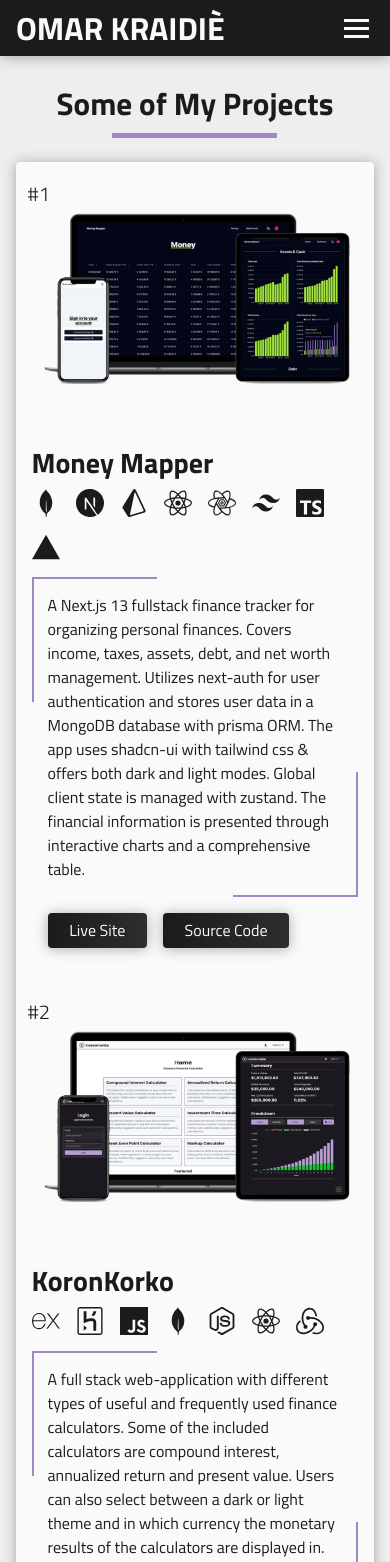
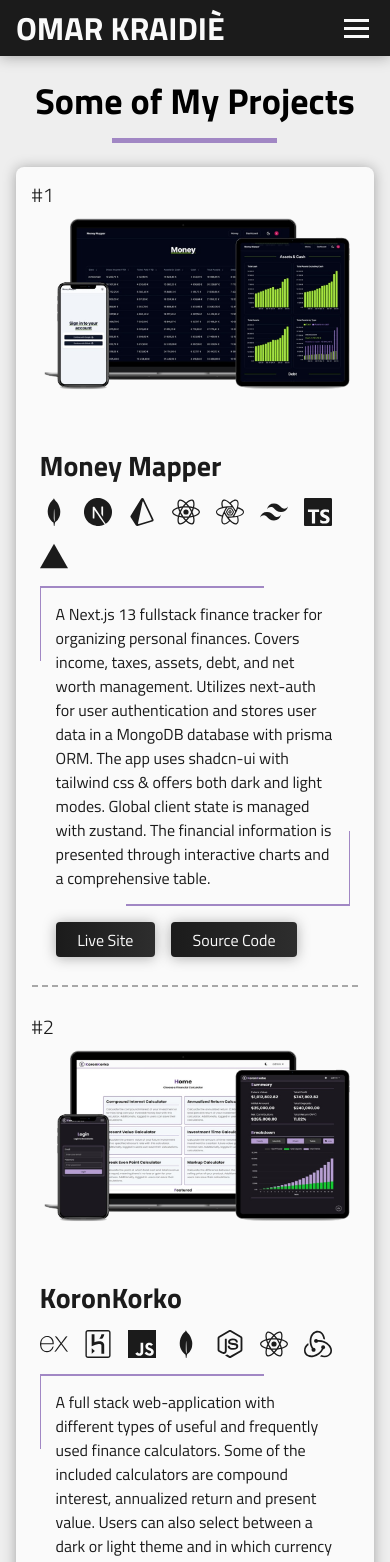
Before and after one commit to 0mppula/portfolio-web-app, a React (Create React App) app: page /projects in a window 390 px wide. Shown: the top 1562 px of the page. Built offline with nearby package versions, Linux system fonts and the light colour scheme.

Commit message:
UI clean up.

```diff
--- a/src/index.css
+++ b/src/index.css
@@ -19,7 +19,7 @@
 	--slow-transition: all 0.3s ease;
 	--main-boxshadow: 0px 1px 13px 0px rgba(27, 27, 27, 0.35);
 	--main-border-radius: 4px;
-	--main-border-radius-bottom: 0 0 4px 4px;
+	--border-radius-lg: 8px;
 	--main-border-radius-top: 4px 4px 0 0;
 }
 
@@ -34,14 +34,22 @@ body {
 	overflow-x: hidden;
 }
 
+h1 {
+	font-size: 2.5rem;
+	margin-bottom: 1rem;
+	line-height: 46px;
+}
+
 h2 {
 	font-size: 1.75rem;
-	margin-bottom: 0.5rem;
+	line-height: 32px;
+	margin-bottom: 1rem;
 }
 
 h3 {
 	font-size: 1.5rem;
-	margin-bottom: 0.5rem;
+	margin-bottom: 1rem;
+	line-height: 28px;
 }
 
 .container {
@@ -221,7 +229,7 @@ li a.list-item::after {
 	width: min(650px, 80vw);
 	background: var(--clr-white);
 	padding: 2rem 1.5rem;
-	border-radius: var(--main-border-radius);
+	border-radius: var(--border-radius-lg);
 	box-shadow: var(--main-boxshadow);
 	z-index: 2;
 }
@@ -318,20 +326,14 @@ li a.list-item::after {
 	background: var(--clr-secondary);
 }
 
-.content-header h1 {
-	color: var(--clr-black);
-	font-size: 2.35rem;
-	margin-bottom: 0.35rem;
-}
-
 .project-items {
 	width: 100%;
 	display: flex;
-	row-gap: 1rem;
+	row-gap: 0.75rem;
 	flex-direction: column;
 	margin-bottom: 2rem;
 	box-shadow: var(--main-boxshadow);
-	border-radius: var(--main-border-radius);
+	border-radius: var(--border-radius-lg);
 	color: var(--clr-black);
 	background: var(--clr-white);
 }
@@ -374,6 +376,7 @@ li a.list-item::after {
 	font-size: 1.25rem;
 	user-select: none;
 	pointer-events: none;
+	line-height: 24px;
 }
 
 .project-item:nth-child(odd) .index {
@@ -395,16 +398,24 @@ li a.list-item::after {
 
 .project-image:hover img {
 	transform: scale(1.02);
-	border-radius: var(--main-border-radius);
+	border-radius: var(--border-radius-lg);
 }
 
 .project-items .project-item:first-child img {
 	border-radius: 4px 0 0 0;
 }
 
+.project-items hr {
+	width: calc(100% - 2rem);
+	margin: 0 auto;
+	border: none;
+	border-top: dashed 2px var(--clr-white-light);
+	height: 2px;
+}
+
 .project-text {
 	width: 50%;
-	padding: 1rem;
+	padding: 1rem 1.5rem;
 }
 
 .project-header {
@@ -462,26 +473,26 @@ li a.list-item::after {
 .top-x {
 	top: 0;
 	left: 0;
-	height: 2px;
-	width: 125px;
+	height: 1.6px;
+	width: 224px;
 }
 .top-y {
 	top: 0;
 	left: 0;
-	height: 125px;
-	width: 2px;
+	height: 74.66px;
+	width: 1.6px;
 }
 .bottom-x {
 	bottom: 0;
 	right: 0;
-	height: 2px;
-	width: 125px;
+	height: 1.6px;
+	width: 224px;
 }
 .bottom-y {
 	bottom: 0;
 	right: 0;
-	height: 125px;
-	width: 2px;
+	height: 74.66px;
+	width: 1.6px;
 }
 /* End projects styles */
 
@@ -495,7 +506,7 @@ li a.list-item::after {
 
 .about-content {
 	background-color: var(--clr-white);
-	border-radius: var(--main-border-radius);
+	border-radius: var(--border-radius-lg);
 	padding: 1rem;
 	display: flex;
 	flex-direction: column;
@@ -630,7 +641,7 @@ li a.list-item::after {
 	/* Project styles */
 	.project-item:nth-child(odd) .index,
 	.project-item:nth-child(even) .index {
-		left: 12px;
+		left: 16px;
 	}
 
 	.project-item:nth-child(even),
@@ -639,7 +650,7 @@ li a.list-item::after {
 	}
 
 	.project-items .project-item:first-child img {
-		border-radius: var(--main-border-radius-top);
+		border-radius: var(--border-radius-lg);
 	}
 
 	.project-items .project-item:last-child img {
@@ -659,6 +670,15 @@ li a.list-item::after {
 }
 
 @media screen and (max-width: 800px) {
+	.content-container h1 {
+		text-align: center;
+	}
+
+	h1 {
+		font-size: 2.25rem;
+		line-height: 42px;
+	}
+
 	.about-content-container {
 		grid-template-columns: repeat(1, 1fr);
 		grid-template-rows: 350px 1fr;
@@ -675,10 +695,6 @@ li a.list-item::after {
 
 	.content-header {
 		margin-bottom: 2.25rem;
-	}
-
-	.content-header h1 {
-		font-size: 2.25rem;
 	}
 	/* End Master styles */
 
@@ -757,11 +773,6 @@ li a.list-item::after {
 		width: 165px;
 	}
 
-	.content-header h1 {
-		font-size: 1.95rem;
-		text-align: center;
-	}
-
 	.to-top {
 		bottom: 0.5rem;
 		right: 1rem;
@@ -796,7 +807,6 @@ li a.list-item::after {
 
 	.greet-card h1 {
 		font-size: 3rem;
-		margin-top: -1.3rem;
 	}
 
 	.greet-info {
--- a/src/pages/Projects.js
+++ b/src/pages/Projects.js
@@ -1,8 +1,7 @@
-import React from 'react';
+import React, { Fragment } from 'react';
 import ProjectItem from '../components/ProjectItem';
-
+import projectThumbnails from '../data/project-thumbnails';
 import projects from '../data/projects.json';
-import projectThumbnails from '../data/project-thumbnails';
 import { useTitle } from '../hooks/useTitle';
 
 const Projects = () => {
@@ -22,12 +21,15 @@ const Projects = () => {
 
 				<div className="project-items">
 					{projects.map((project, index) => (
-						<ProjectItem
-							key={`${project}-${index}`}
-							project={project}
-							thumbnail={getProjectThumbnail(project)}
-							index={index}
-						/>
+						<Fragment key={`${project}-${index}`}>
+							<ProjectItem
+								project={project}
+								thumbnail={getProjectThumbnail(project)}
+								index={index}
+							/>
+
+							{index !== projects.length - 1 && <hr />}
+						</Fragment>
 					))}
 				</div>
 			</div>
```
